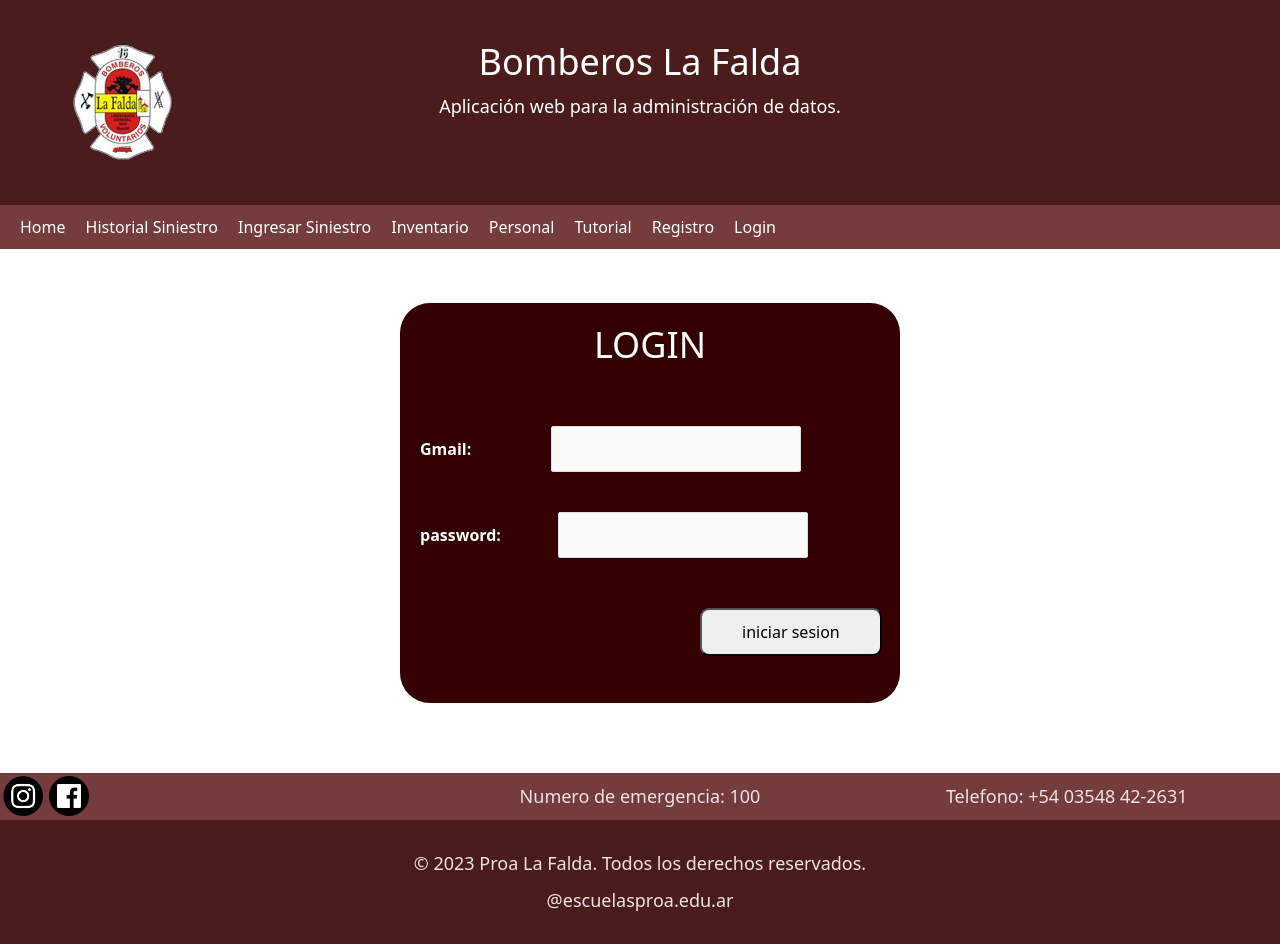
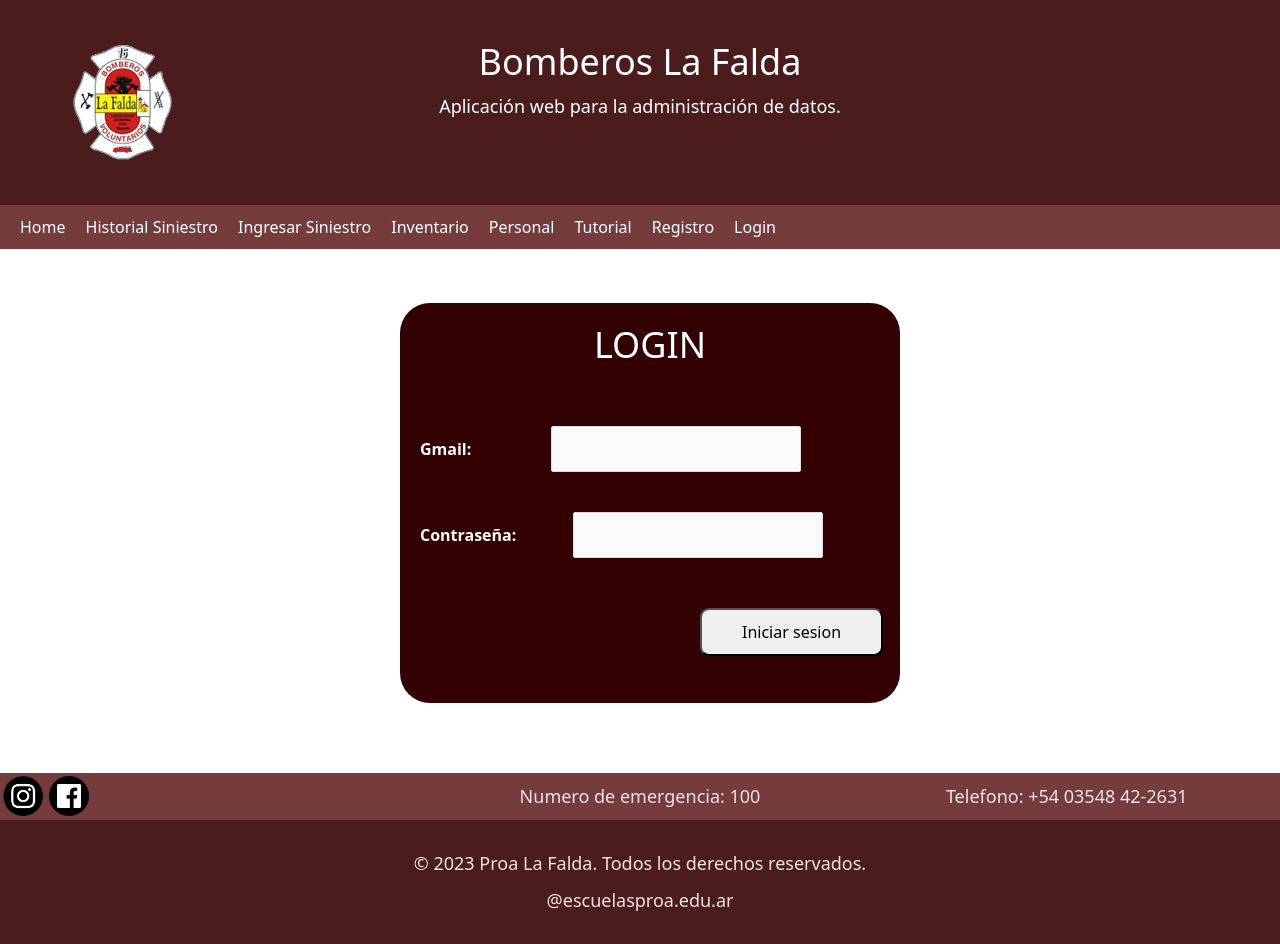
Before and after one commit to juliaferreiro/ISPC_Bomberos, an Angular app in the folder AngularBomberos/: page /login in a window 1280 px wide. Built offline with nearby package versions, Linux system fonts and the light colour scheme.

Commit message:
Update login.component.html

```diff
--- a/AngularBomberos/src/app/pages/login/login.component.html
+++ b/AngularBomberos/src/app/pages/login/login.component.html
@@ -7,9 +7,9 @@
               <form action="">
                 <Label class="">Gmail: </Label>
                 <input class="input-1" type="text"><br>
-                <label class="label-2">password: </label>
+                <label class="label-2">Contraseña: </label>
                 <input class="input-2" type="password">
-                <button>iniciar sesion</button>
+                <button>Iniciar sesion</button>
               </form>
             </div>
           </div>
```
